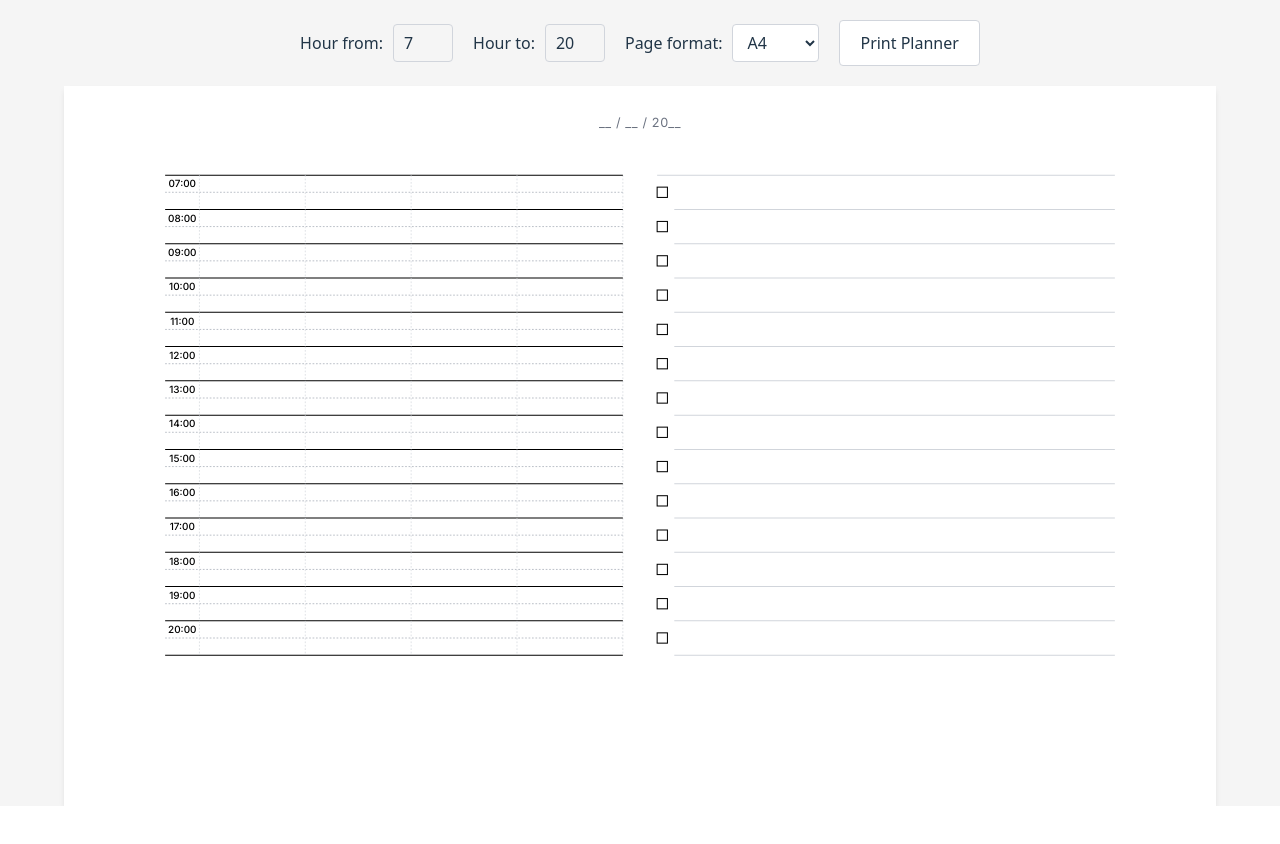
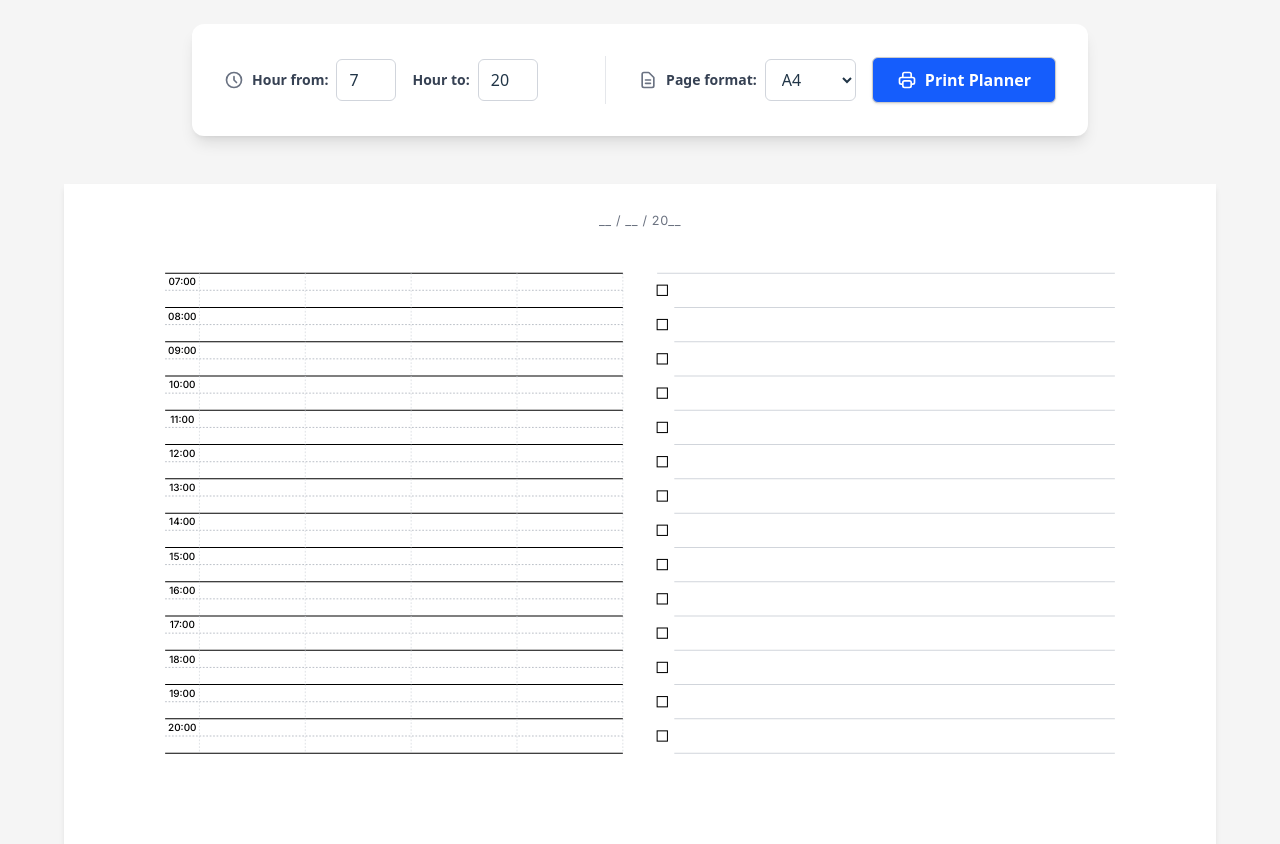
Before and after one commit to mdjastrzebski/timeblock-planner, a React (Vite) app: page / in a window 1280 px wide. Shown: the top 844 px of the page. Before the commit the page ends 806 px from the top, so only its background shows below. Built offline with nearby package versions, Linux system fonts and the light colour scheme.

Commit message:
ux: panel

```diff
--- a/src/App.tsx
+++ b/src/App.tsx
@@ -43,9 +43,27 @@ function App() {
 
   return (
     <>
-      <div className="controls-container p-5 text-center flex gap-5 items-center justify-center flex-wrap print:hidden">
-        <div className="flex gap-[10px] items-center">
-          <label htmlFor="hourFrom" className="font-medium">
+      <div className="w-full px-4 py-6 print:hidden">
+        <div className="bg-white shadow-lg rounded-xl p-6 md:p-8 max-w-4xl mx-auto mb-6">
+          <div className="flex flex-col md:flex-row gap-6 md:gap-8 items-start md:items-center">
+            {/* Time Range Group */}
+            <div className="flex flex-col sm:flex-row gap-4 items-start sm:items-center flex-1">
+              <div className="flex items-center gap-2">
+                <svg
+                  className="w-5 h-5 text-gray-500"
+                  fill="none"
+                  stroke="currentColor"
+                  viewBox="0 0 24 24"
+                  xmlns="http://www.w3.org/2000/svg"
+                >
+                  <path
+                    strokeLinecap="round"
+                    strokeLinejoin="round"
+                    strokeWidth={2}
+                    d="M12 8v4l3 3m6-3a9 9 0 11-18 0 9 9 0 0118 0z"
+                  />
+                </svg>
+                <label htmlFor="hourFrom" className="text-sm font-semibold text-gray-700">
                   Hour from:
                 </label>
                 <input
@@ -57,11 +75,11 @@ function App() {
                   onChange={(e) =>
                     handleHourFromChange(parseInt(e.target.value) || 0)
                   }
-            className="px-2.5 py-1.5 text-base w-[60px] border border-gray-300 rounded"
+                  className="px-3 py-2 border border-gray-300 rounded-md bg-white text-base transition-all duration-200 focus:outline-none focus:border-blue-500 focus:ring-2 focus:ring-blue-200 hover:border-gray-400 w-[60px]"
                 />
               </div>
-        <div className="flex gap-[10px] items-center">
-          <label htmlFor="hourTo" className="font-medium">
+              <div className="flex items-center gap-2">
+                <label htmlFor="hourTo" className="text-sm font-semibold text-gray-700">
                   Hour to:
                 </label>
                 <input
@@ -71,18 +89,40 @@ function App() {
                   max="23"
                   value={hourTo}
                   onChange={(e) => handleHourToChange(parseInt(e.target.value) || 0)}
-            className="px-2.5 py-1.5 text-base w-[60px] border border-gray-300 rounded"
+                  className="px-3 py-2 border border-gray-300 rounded-md bg-white text-base transition-all duration-200 focus:outline-none focus:border-blue-500 focus:ring-2 focus:ring-blue-200 hover:border-gray-400 w-[60px]"
                 />
               </div>
-        <div className="flex gap-[10px] items-center">
-          <label htmlFor="pageFormat" className="font-medium">
+            </div>
+
+            {/* Divider */}
+            <div className="hidden md:block w-px h-12 bg-gray-200"></div>
+            <div className="md:hidden w-full h-px bg-gray-200"></div>
+
+            {/* Output Group */}
+            <div className="flex flex-col sm:flex-row gap-4 items-start sm:items-center">
+              <div className="flex items-center gap-2">
+                <svg
+                  className="w-5 h-5 text-gray-500"
+                  fill="none"
+                  stroke="currentColor"
+                  viewBox="0 0 24 24"
+                  xmlns="http://www.w3.org/2000/svg"
+                >
+                  <path
+                    strokeLinecap="round"
+                    strokeLinejoin="round"
+                    strokeWidth={2}
+                    d="M9 12h6m-6 4h6m2 5H7a2 2 0 01-2-2V5a2 2 0 012-2h5.586a1 1 0 01.707.293l5.414 5.414a1 1 0 01.293.707V19a2 2 0 01-2 2z"
+                  />
+                </svg>
+                <label htmlFor="pageFormat" className="text-sm font-semibold text-gray-700">
                   Page format:
                 </label>
                 <select
                   id="pageFormat"
                   value={pageFormat}
                   onChange={(e) => setPageFormat(e.target.value as PageFormat)}
-            className="px-2.5 py-1.5 text-base border border-gray-300 rounded bg-white"
+                  className="px-3 py-2 border border-gray-300 rounded-md bg-white text-base transition-all duration-200 focus:outline-none focus:border-blue-500 focus:ring-2 focus:ring-blue-200 hover:border-gray-400"
                 >
                   <option value="A4">A4</option>
                   <option value="Letter">Letter</option>
@@ -90,10 +130,27 @@ function App() {
               </div>
               <button
                 onClick={handlePrint}
-          className="px-5 py-2.5 text-base cursor-pointer border border-gray-300 rounded bg-white hover:bg-gray-100 focus:outline-2 focus:outline-blue-500 focus:outline-offset-2"
+                className="px-6 py-2.5 bg-blue-600 text-white font-semibold rounded-md shadow-sm transition-all duration-200 hover:bg-blue-700 hover:shadow-md focus:outline-none focus:ring-2 focus:ring-blue-500 focus:ring-offset-2 flex items-center gap-2"
               >
+                <svg
+                  className="w-5 h-5"
+                  fill="none"
+                  stroke="currentColor"
+                  viewBox="0 0 24 24"
+                  xmlns="http://www.w3.org/2000/svg"
+                >
+                  <path
+                    strokeLinecap="round"
+                    strokeLinejoin="round"
+                    strokeWidth={2}
+                    d="M17 17h2a2 2 0 002-2v-4a2 2 0 00-2-2H5a2 2 0 00-2 2v4a2 2 0 002 2h2m2 4h6a2 2 0 002-2v-4a2 2 0 00-2-2H9a2 2 0 00-2 2v4a2 2 0 002 2zm8-12V5a2 2 0 00-2-2H9a2 2 0 00-2 2v4h10z"
+                  />
+                </svg>
                 Print Planner
               </button>
+            </div>
+          </div>
+        </div>
       </div>
       <Page hourFrom={hourFrom} hourTo={hourTo} pageFormat={pageFormat} />
     </>
```
Lines whose indentation alone changed are shown as unchanged.
